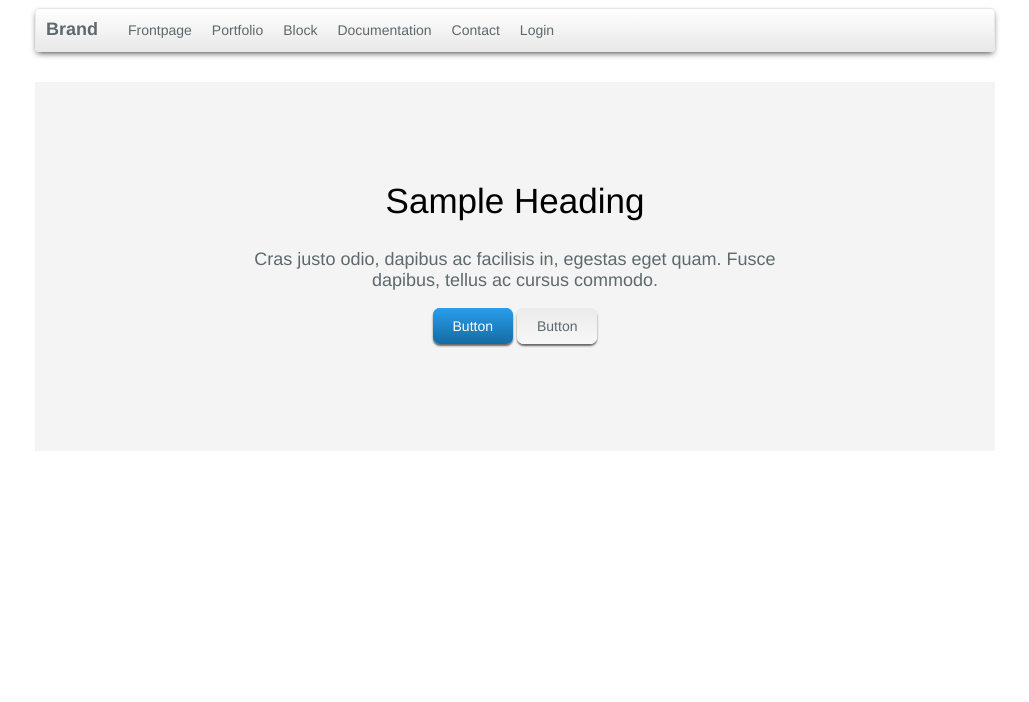
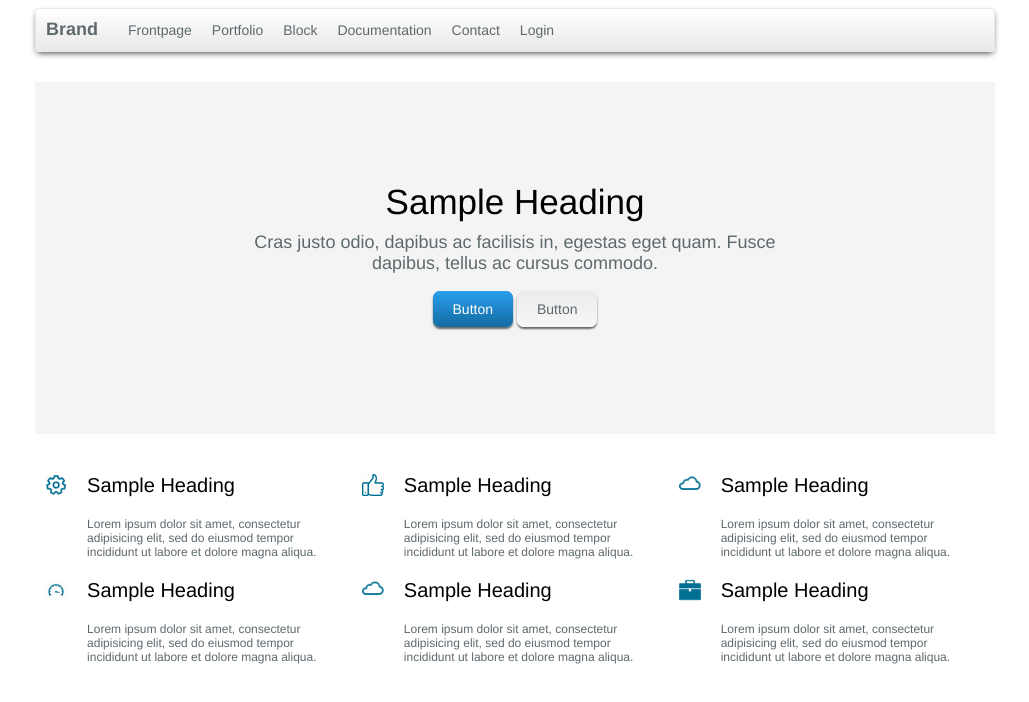
Before and after one commit to ValeriiaSidorenko/SAMPLE_HEADING, a website: page index.html in a window 1280 px wide. Shown: the whole page, without its empty margins (125-1154 px from the left). Drawn offline with Linux system fonts and the light colour scheme.

Commit message:
add section Wrapp

```diff
--- a/index.html
+++ b/index.html
@@ -20,8 +20,7 @@
 				</ul>
 			</nav>
 		</header>
-		<section>
-			<div class="SampleHeading">
+		<section class="SampleHeading">
 			<h1 class="Text-SampleHeading">Sample Heading</h1>
 			<p class="Text Text-SampleHeading-Content">
 				Cras justo odio, dapibus ac facilisis in, egestas eget quam. Fusce dapibus, tellus ac cursus commodo.
@@ -30,8 +29,62 @@
 				<a href="#" class="Text ButtonBlue">Button</a>
 				<a href="#" class="Text ButtonLight">Button</a>
 			</p>
+		</section>
+		<section class="Wrapp">
+			<div class="Wrapp-Icons">
+				<img src="dist/css/Icons/Settings.png" alt="Settings" class="PicIcons">
+				<div class="Wrapp-Content">
+					<p class="Text Text-IconTitle">Sample Heading</p>
+					<p class="Text Text-IconContent">Lorem ipsum dolor sit amet, consectetur adipisicing elit, sed do eiusmod tempor incididunt ut labore et dolore magna aliqua.
+
+					</p>
 				</div>
+			</div>
+			<div class="Wrapp-Icons">
+				<img src="dist/css/Icons/Like.png" alt="Settings" class="PicIcons">
+				<div class="Wrapp-Content">
+					<p class="Text Text-IconTitle">Sample Heading</p>
+					<p class="Text Text-IconContent">Lorem ipsum dolor sit amet, consectetur adipisicing elit, sed do eiusmod tempor incididunt ut labore et dolore magna aliqua.
 
+					</p>
+				</div>
+			</div>
+			<div class="Wrapp-Icons">
+				<img src="dist/css/Icons/Clouds.png" alt="Settings" class="PicIcons">
+				<div class="Wrapp-Content">
+					<p class="Text Text-IconTitle">Sample Heading</p>
+					<p class="Text Text-IconContent">Lorem ipsum dolor sit amet, consectetur adipisicing elit, sed do eiusmod tempor incididunt ut labore et dolore magna aliqua.
+
+					</p>
+				</div>
+			</div>
+			<div class="Wrapp-Icons">
+				<img src="dist/css/Icons/Speed.png" alt="Settings" class="PicIcons">
+				<div class="Wrapp-Content">
+					<p class="Text Text-IconTitle">Sample Heading</p>
+					<p class="Text Text-IconContent">Lorem ipsum dolor sit amet, consectetur adipisicing elit, sed do eiusmod tempor incididunt ut labore et dolore magna aliqua.
+
+					</p>
+				</div>
+			</div>
+			<div class="Wrapp-Icons">
+				<img src="dist/css/Icons/Clouds.png" alt="Settings" class="PicIcons">
+				<div class="Wrapp-Content">
+					<p class="Text Text-IconTitle">Sample Heading</p>
+					<p class="Text Text-IconContent">Lorem ipsum dolor sit amet, consectetur adipisicing elit, sed do eiusmod tempor incididunt ut labore et dolore magna aliqua.
+
+					</p>
+				</div>
+			</div>
+			<div class="Wrapp-Icons">
+				<img src="dist/css/Icons/Portfolio.png" alt="Settings" class="PicIcons">
+				<div class="Wrapp-Content">
+					<p class="Text Text-IconTitle">Sample Heading</p>
+					<p class="Text Text-IconContent">Lorem ipsum dolor sit amet, consectetur adipisicing elit, sed do eiusmod tempor incididunt ut labore et dolore magna aliqua.
+
+					</p>
+				</div>
+			</div>
 		</section>
 	</div>
 
--- /dev/null
+++ b/src/styles/Icons/PicIcons.less
@@ -0,0 +1,5 @@
+.PicIcons {
+	height: 21%;
+	width: 7%;
+	padding: 10px;
+}
--- /dev/null
+++ b/src/styles/Icons/Wrapp.less
@@ -0,0 +1,18 @@
+.Wrapp {
+	display: flex;
+	flex-wrap: wrap;
+	box-sizing: border-box;
+	margin-top: 30px;
+
+	&-Icons {
+		display: flex;
+		width: 33%;
+		box-sizing: border-box;
+	}
+
+	&-Content {
+		display: flex;
+		flex-direction: column;
+		box-sizing: border-box;
+	}
+}
--- a/src/styles/SampleHeading/SampleHeading.less
+++ b/src/styles/SampleHeading/SampleHeading.less
@@ -2,7 +2,7 @@
 
 .SampleHeading {
 	margin-top: 30px;
-	padding: 70px 0 100px 0;
+	padding: 100px 0 100px 0;
 	width: 960px;
 	height: 100%;
 	background-color: @background-SampleHeading;
--- a/src/styles/Text/Text.less
+++ b/src/styles/Text/Text.less
@@ -7,6 +7,7 @@
 	padding: 10px;
 	font-size: 14px;
 	font-family: Helvetica;
+	margin: 0;
 
 	&-Brand {
 		font-size: 18px;
@@ -21,13 +22,22 @@
 		padding: 14px 9px 14px 9px;
 		box-shadow: inset 0px 1px 1px 0px rgba(0, 0, 0, .2);
 	}
+
+	&-IconTitle {
+		font-size: 20px;
+		color: black;
+	}
+
+	&-IconContent {
+		font-size: 12px;
+	}
 }
 
 .Text-SampleHeading {
 	font-size: 35px;
 	font-family: Helvetica;
 	font-weight: normal;
-	margin-bottom: 0;
+	margin: 0;
 
 	&-Content {
 		font-size: 18px;
--- a/src/styles/style.less
+++ b/src/styles/style.less
@@ -5,3 +5,5 @@
 @import url(SampleHeading/SampleHeading.less);
 @import url(ButtonBlue/ButtonBlue.less);
 @import url(ButtonLight/ButtonLight.less);
+@import url(Icons/Wrapp.less);
+@import url(Icons/PicIcons.less);
```
Also changed, not shown: dist/css/Icons/Clouds.png (added), dist/css/Icons/Like.png (added), dist/css/Icons/Message.png (added), dist/css/Icons/Portfolio.png (added), dist/css/Icons/Settings.png (added), dist/css/Icons/Speed.png (added), dist/css/style.css. Lines whose indentation alone changed are shown as unchanged.
